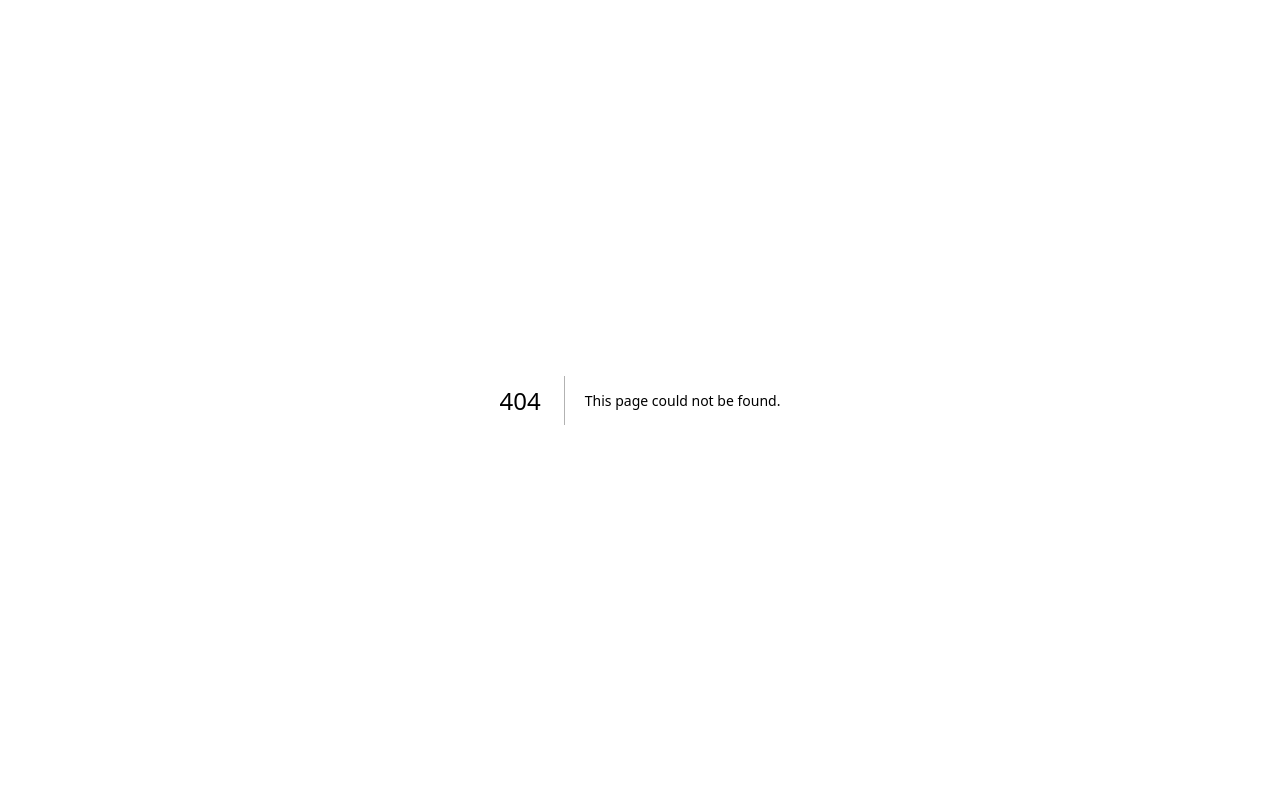
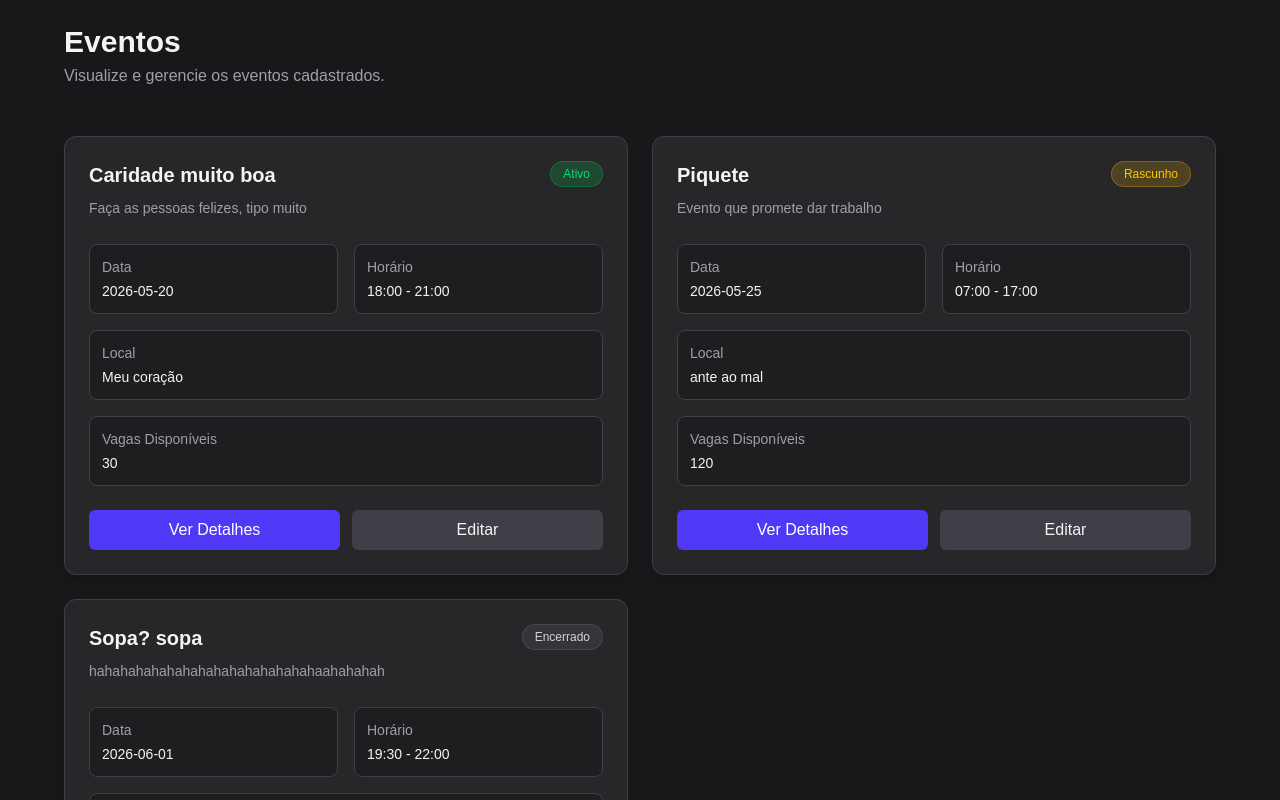
Before and after one commit to Eidiyoshi/ajudaprudente, a Next.js app: page /Event in a window 1280 px wide. Before the commit this address had no page. Shown: the top 800 px of the page. Built offline with nearby package versions, Linux system fonts and the light colour scheme.

Commit message:
Add files via upload
Visualização dos voluntários escritos em cada evento (mock))

```diff
--- /dev/null
+++ b/app/Event/[id]/page.tsx
@@ -0,0 +1,118 @@
+
+"use client";
+
+import Link from "next/link";
+import { useParams } from "next/navigation";
+
+
+
+type Voluntario = {
+    id: number;
+    nome: string;
+};
+
+type Event = {
+    id: number;
+    nome: string;
+    descricao: string;
+    voluntarios: Voluntario[];
+};
+
+const mockEvents: Event[] = [
+    {
+        id: 1,
+        nome: "Caridade",
+        descricao: "...",
+        voluntarios: [
+            {
+                id: 1,
+                nome: "João Silva"
+            },
+            {
+                id: 2,
+                nome: "Maria Souza"
+            }
+        ]
+    },
+    {
+        id: 2,
+        nome: "Piquete",
+        descricao: "...",
+        voluntarios: [
+            {
+                id: 3,
+                nome: "Kaique Aguiar"
+            },
+            {
+                id: 4,
+                nome: "Jonas Miranda"
+            }
+        ]
+    }
+];
+export default function DetalhesEvento() {
+
+    const params = useParams();
+
+    const event = mockEvents.find(
+        (e) => e.id === Number(params.id)
+    );
+
+    if (!event) {
+        return (
+            <div className="min-h-screen bg-zinc-900 flex items-center justify-center text-white">
+                Evento não encontrado
+            </div>
+        );
+    }
+
+    return (
+        <div className="min-h-screen bg-zinc-900 p-6">
+            <div className="max-w-3xl mx-auto bg-zinc-800 p-8 rounded-xl">
+
+                <Link href="/Event">
+                    Voltar
+                </Link>
+
+                <h1 className="text-3xl text-white mt-4">
+                    {event.nome}
+                </h1>
+
+                <p className="text-zinc-400 mt-4">
+                    {event.descricao}
+                </p>
+               <div className="mt-8">
+    <h2 className="text-xl font-semibold text-white mb-4">
+        Voluntários Inscritos
+    </h2>
+
+    {event.voluntarios.length > 0 ? (
+        <div className="space-y-3">
+            {event.voluntarios.map((voluntario) => (
+                <div
+                    key={voluntario.id}
+                    className="bg-zinc-700 p-3 rounded-lg flex items-center justify-between"
+                >
+                    <span className="text-zinc-100">
+                        {voluntario.nome}
+                    </span>
+
+                    <Link
+                        href={`/voluntarios/${voluntario.id}`}
+                        className="px-3 py-2 rounded-md bg-indigo-600 hover:bg-indigo-500 text-white text-sm font-medium transition"
+                    >
+                        Ver Detalhes
+                    </Link>
+                </div>
+            ))}
+        </div>
+    ) : (
+        <p className="text-zinc-400">
+            Nenhum voluntário inscrito.
+        </p>
+    )}
+</div>
+            </div>
+        </div>
+    );
+}
--- /dev/null
+++ b/app/Event/page.tsx
@@ -0,0 +1,184 @@
+"use client";
+
+import Link from "next/link";
+
+type Event = {
+    id: number;
+    nome: string;
+    descricao: string;
+    data: string;
+    horarioInicio: string;
+    horarioFim: string;
+    local: string;
+    vagasDisponiveis: number;
+    status: string;
+};
+
+const mockEvents: Event[] = [
+    {
+        id: 1,
+        nome: "Caridade muito boa",
+        descricao: "Faça as pessoas felizes, tipo muito",
+        data: "2026-05-20",
+        horarioInicio: "18:00",
+        horarioFim: "21:00",
+        local: "Meu coração",
+        vagasDisponiveis: 30,
+        status: "Ativo",
+    },
+    {
+        id: 2,
+        nome: "Piquete",
+        descricao: "Evento que promete dar trabalho",
+        data: "2026-05-25",
+        horarioInicio: "07:00",
+        horarioFim: "17:00",
+        local: "ante ao mal",
+        vagasDisponiveis: 120,
+        status: "Rascunho",
+    },
+    {
+        id: 3,
+        nome: "Sopa? sopa",
+        descricao: "hahahahahahahahahahahahahahahaahahahah",
+        data: "2026-06-01",
+        horarioInicio: "19:30",
+        horarioFim: "22:00",
+        local: "Sala 67 20+20+20+7",
+        vagasDisponiveis: 0,
+        status: "Encerrado",
+    },
+];
+
+export default function VisualizarEventos() {
+    const getStatusColor = (status: string) => {
+        switch (status) {
+            case "Ativo":
+                return "bg-green-500/20 text-green-400 border-green-500/30";
+            case "Cancelado":
+                return "bg-red-500/20 text-red-400 border-red-500/30";
+            case "Encerrado":
+                return "bg-zinc-500/20 text-zinc-300 border-zinc-500/30";
+            default:
+                return "bg-yellow-500/20 text-yellow-400 border-yellow-500/30";
+        }
+    };
+
+    return (
+        <div className="min-h-screen bg-zinc-900 p-6">
+            <div className="max-w-6xl mx-auto">
+
+               <div className="flex flex-col md:flex-row md:items-center md:justify-between gap-4 mb-8">
+    <div>
+        <h1 className="text-3xl font-bold text-zinc-100">
+            Eventos
+        </h1>
+
+        <p className="text-zinc-400 mt-1">
+            Visualize e gerencie os eventos cadastrados.
+        </p>
+
+        <div className="flex gap-3 mt-4">
+
+
+
+        </div>
+    </div>
+</div>
+
+
+
+                <div className="grid grid-cols-1 lg:grid-cols-2 gap-6">
+                    {mockEvents.map((event) => (
+                        <div
+                            key={event.id}
+                            className="bg-zinc-800 border border-zinc-700 rounded-xl p-6 shadow-lg hover:border-indigo-500/40 transition"
+                        >
+
+                            <div className="flex items-start justify-between gap-4">
+                                <div>
+                                    <h2 className="text-xl font-semibold text-zinc-100">
+                                        {event.nome}
+                                    </h2>
+
+                                    <p className="text-zinc-400 mt-2 text-sm leading-relaxed">
+                                        {event.descricao}
+                                    </p>
+                                </div>
+
+                                <span
+                                    className={`px-3 py-1 rounded-full text-xs border font-medium ${getStatusColor(
+                                        event.status
+                                    )}`}
+                                >
+                                    {event.status}
+                                </span>
+                            </div>
+
+
+                            <div className="mt-6 grid grid-cols-2 gap-4 text-sm">
+                                <div className="bg-zinc-900/60 rounded-lg p-3 border border-zinc-700">
+                                    <p className="text-zinc-400">Data</p>
+                                    <p className="text-zinc-100 font-medium mt-1">
+                                        {event.data}
+                                    </p>
+                                </div>
+
+                                <div className="bg-zinc-900/60 rounded-lg p-3 border border-zinc-700">
+                                    <p className="text-zinc-400">Horário</p>
+                                    <p className="text-zinc-100 font-medium mt-1">
+                                        {event.horarioInicio} -{" "}
+                                        {event.horarioFim}
+                                    </p>
+                                </div>
+
+                                <div className="bg-zinc-900/60 rounded-lg p-3 border border-zinc-700 col-span-2">
+                                    <p className="text-zinc-400">Local</p>
+                                    <p className="text-zinc-100 font-medium mt-1">
+                                        {event.local}
+                                    </p>
+                                </div>
+
+                                <div className="bg-zinc-900/60 rounded-lg p-3 border border-zinc-700 col-span-2">
+                                    <p className="text-zinc-400">
+                                        Vagas Disponíveis
+                                    </p>
+                                    <p className="text-zinc-100 font-medium mt-1">
+                                        {event.vagasDisponiveis}
+                                    </p>
+                                </div>
+                            </div>
+
+
+                            <div className="flex gap-3 mt-6">
+                               <Link
+    href={`/Event/${event.id}`}
+    className="flex-1 py-2 px-4 rounded-md bg-indigo-600 hover:bg-indigo-500 text-white font-medium transition text-center"
+>
+    Ver Detalhes
+</Link>
+
+                                <button className="flex-1 py-2 px-4 rounded-md bg-zinc-700 hover:bg-zinc-600 text-zinc-100 font-medium transition">
+                                    Editar
+                                </button>
+                            </div>
+                        </div>
+                    ))}
+                </div>
+
+
+                {mockEvents.length === 0 && (
+                    <div className="bg-zinc-800 border border-zinc-700 rounded-xl p-10 text-center">
+                        <h2 className="text-xl font-semibold text-zinc-100">
+                            Nenhum evento encontrado
+                        </h2>
+
+                        <p className="text-zinc-400 mt-2">
+                            Crie um novo evento para começar.
+                        </p>
+                    </div>
+                )}
+            </div>
+        </div>
+    );
+}
```
